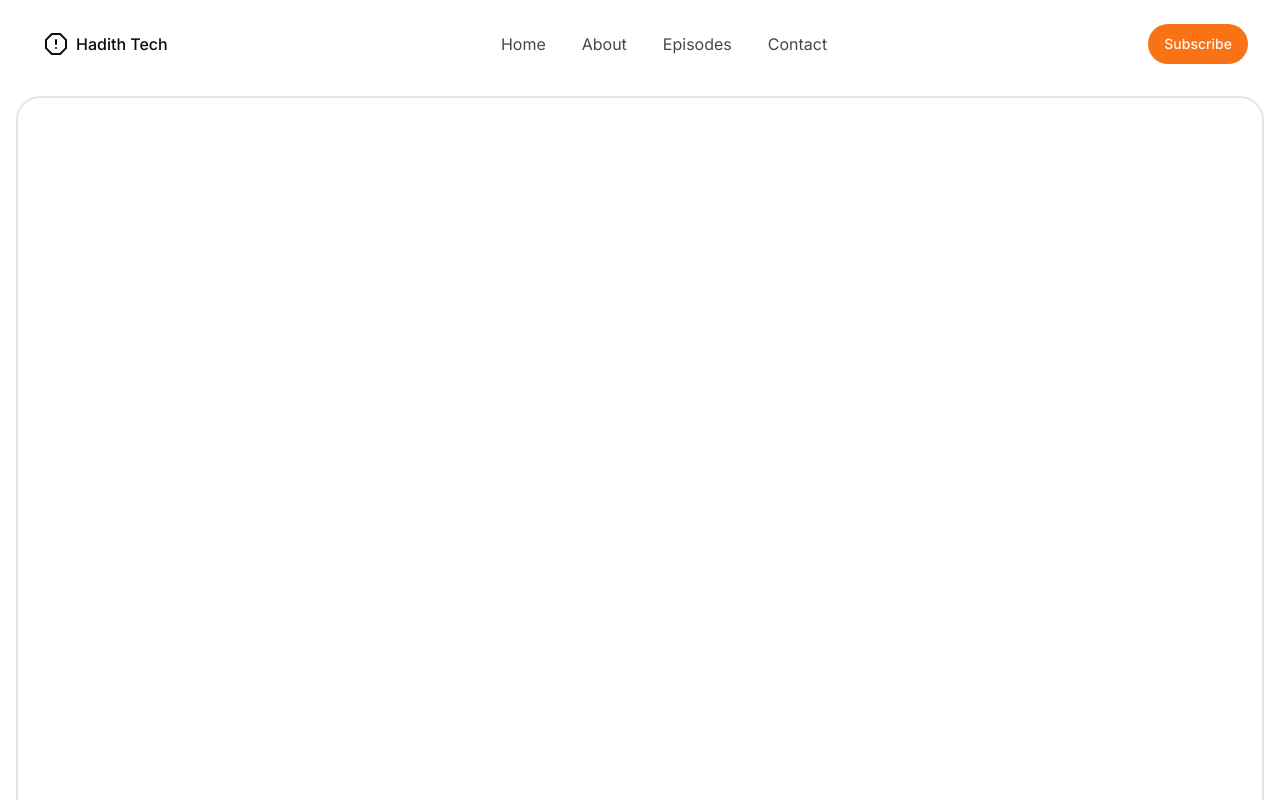
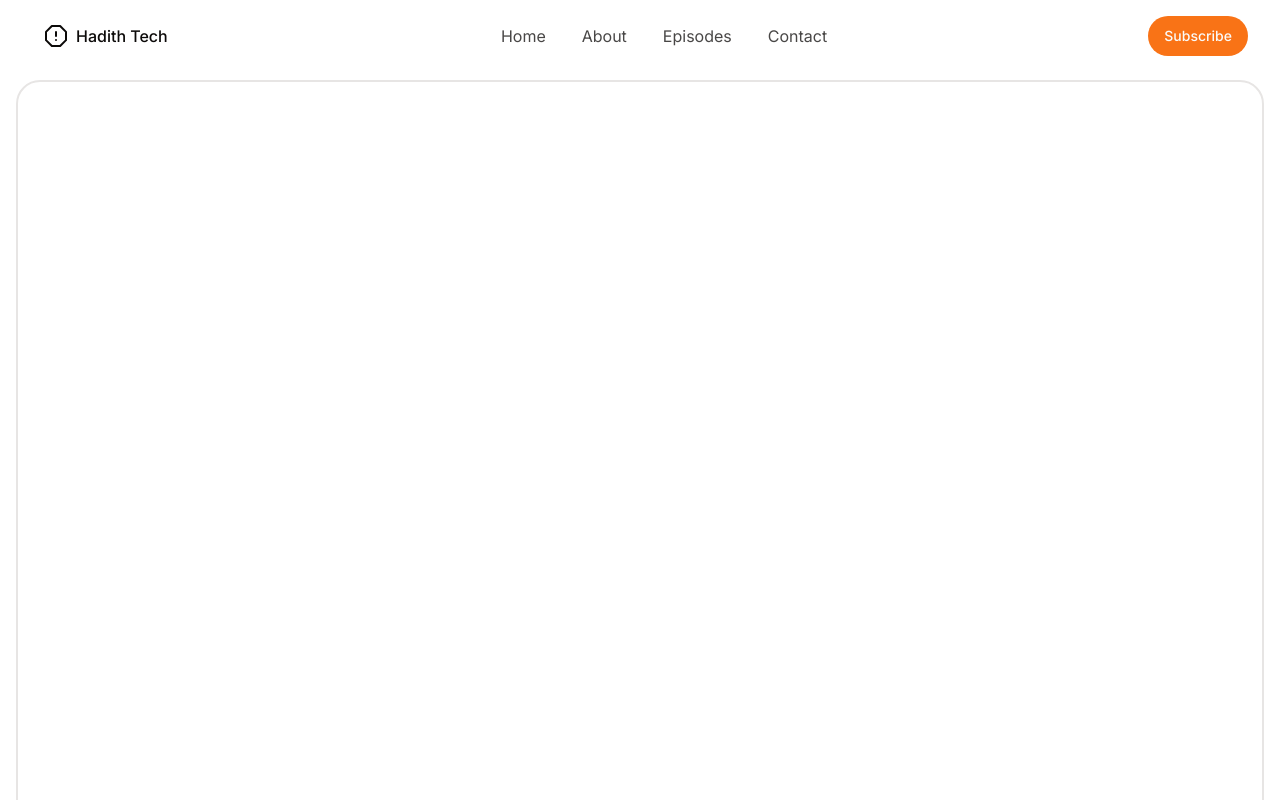
Before and after one commit to Nahhas-Team/hadith-tech, a Next.js app: page / in a window 1280 px wide. Shown: the top 800 px of the page. Built offline with nearby package versions, Linux system fonts and the light colour scheme.

Commit message:
Navbar Fix

```diff
--- a/app/globals.css
+++ b/app/globals.css
@@ -59,7 +59,7 @@
 }
 
 .navbar-active {
-  @apply border px-6 py-4 rounded-full w-fit gap-24 fixed top-3 left-1/2 -translate-x-1/2
+  @apply border px-3 py-2 rounded-full w-fit gap-24 fixed top-3 left-1/2 -translate-x-1/2
 }
 .navbar-active > a {
   display: none;
--- a/components/Navbar.tsx
+++ b/components/Navbar.tsx
@@ -21,7 +21,7 @@ const Navbar = () => {
   });
 
   return (
-    <nav className="navbar container py-6 flex items-center justify-between rounded-b-3xl backdrop-blur">
+    <nav className="navbar container py-4 flex items-center justify-between rounded-b-3xl backdrop-blur">
       <Link href="/" className="flex gap-2 hover:gap-1 justify-center items-center font-medium hover:bg-accent py-2 px-3 rounded-3xl group duration-500 active:rounded-md">
         <AlertOctagon className="group-hover:scale-90 duration-200" />
         Hadith Tech
```
